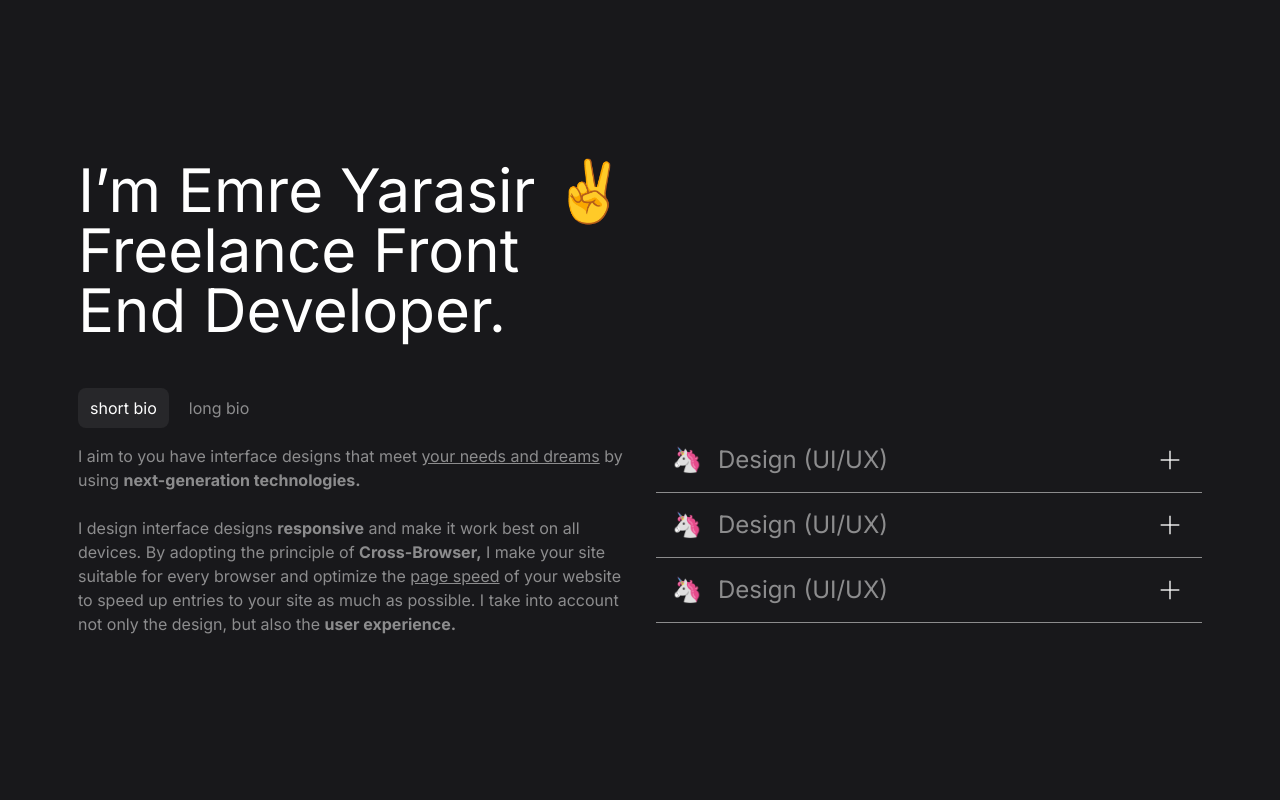
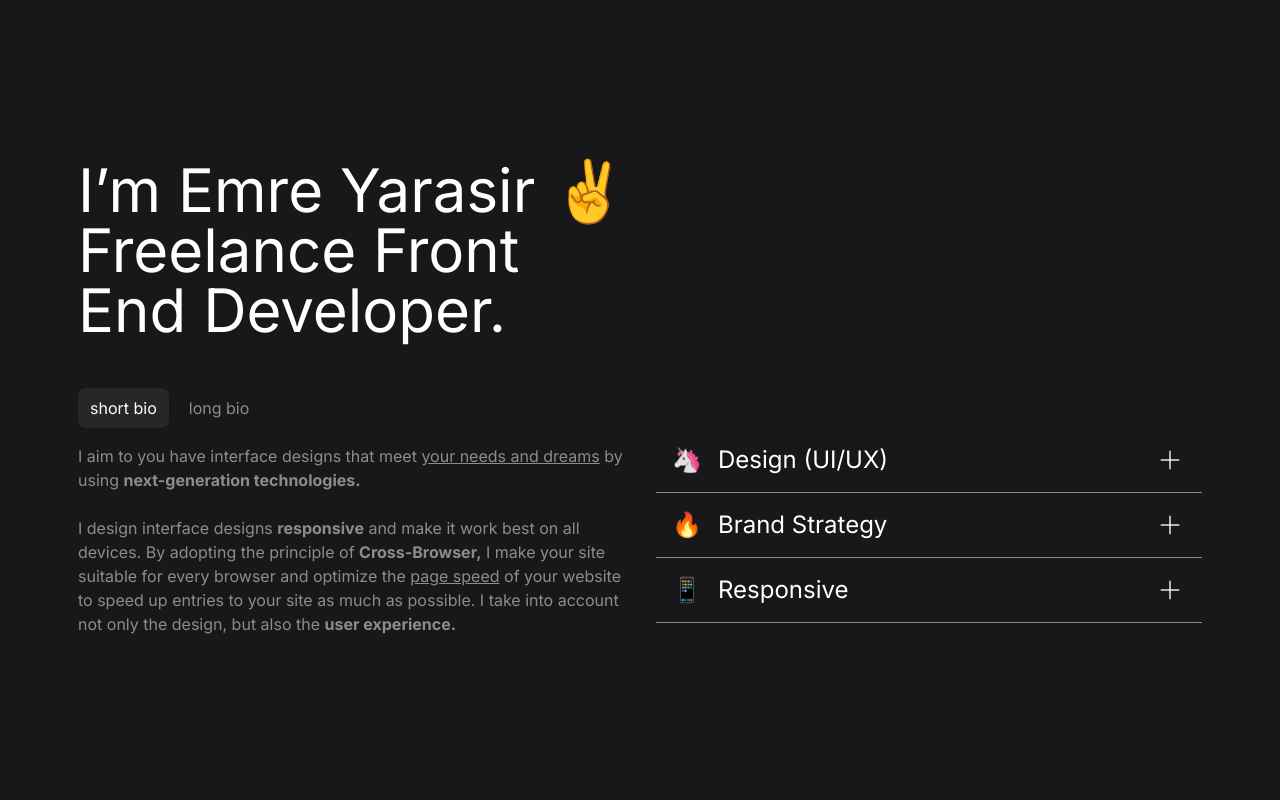
Before and after one commit to viowins/portfolio, a Vue app: page / in a window 1280 px wide. Shown: the top 800 px of the page. Built offline with nearby package versions, Linux system fonts and the light colour scheme.

Commit message:
second commit

```diff
--- a/src/components/Accordion.vue
+++ b/src/components/Accordion.vue
@@ -7,7 +7,7 @@
       >
         <div class="inline-flex items-center gap-4">
           <span>{{ emoji }}</span>
-          <div class="opacity-50">{{ title }}</div>
+          <div>{{ title }}</div>
         </div>
         <svg
           class="h-8 w-8"
--- a/src/components/Hero.vue
+++ b/src/components/Hero.vue
@@ -4,9 +4,9 @@ import Accordion from "./Accordion.vue";
 </script>
 
 <template>
-  <div class="w-full h-full lg:h-screen">
+  <div class="w-full h-full">
     <div
-      class="flex flex-col w-full h-full mt-12 md:mt-16 lg:mt-40 mb-16 md:mb-24 lg:mb-0"
+      class="flex flex-col w-full h-full mt-12 md:mt-16 lg:mt-40 mb-16 md:mb-24 lg:mb-44"
     >
       <div class="">
         <div>
@@ -19,27 +19,19 @@ import Accordion from "./Accordion.vue";
             <Bio />
           </div>
           <div class="relative w-full lg:w-6/12">
-            <div class="relative lg:absolute mt-10">
+            <div class="relative mt-10">
               <Accordion emoji="🦄" title="Design (UI/UX)"
-                >Lorem ipsum dolor sit amet consectetur adipisicing elit.
-                Consectetur, voluptatum reprehenderit facilis minima dicta
-                deleniti veritatis natus reiciendis ullam sunt harum distinctio
-                temporibus officiis! Nostrum natus reprehenderit voluptate
-                veritatis quos!</Accordion
+                >Increase the functionality of your website by prioritizing both
+                the interface and the user experience.</Accordion
               >
-              <Accordion emoji="🦄" title="Design (UI/UX)"
-                >Lorem ipsum dolor sit amet consectetur adipisicing elit.
-                Consectetur, voluptatum reprehenderit facilis minima dicta
-                deleniti veritatis natus reiciendis ullam sunt harum distinctio
-                temporibus officiis! Nostrum natus reprehenderit voluptate
-                veritatis quos!</Accordion
+              <Accordion emoji="🔥" title="Brand Strategy"
+                >Have a trendy and modern interface design by keeping your brand
+                strategies at the forefront.</Accordion
               >
-              <Accordion emoji="🦄" title="Design (UI/UX)"
-                >Lorem ipsum dolor sit amet consectetur adipisicing elit.
-                Consectetur, voluptatum reprehenderit facilis minima dicta
-                deleniti veritatis natus reiciendis ullam sunt harum distinctio
-                temporibus officiis! Nostrum natus reprehenderit voluptate
-                veritatis quos!</Accordion
+              <Accordion emoji="📱" title="Responsive"
+                >Provide a useful website for your users or customers by
+                optimizing on every device with your responsive website
+                interface.</Accordion
               >
             </div>
           </div>
--- a/src/components/Skills.vue
+++ b/src/components/Skills.vue
@@ -1,6 +1,6 @@
 <template>
-  <div class="mt-4 max-w-full w-full md:max-w-3xl mx-auto mb-4">
-    <h1 class="text-4xl text-center opacity-70 mb-6">My Skills</h1>
+  <div class="mt-4 lg:mt-0 max-w-full w-full md:max-w-3xl mx-auto mb-4">
+    <h1 class="text-4xl text-center mb-6">My Skills</h1>
     <div class="flex justify-center">
       <div class="w-full rounded-full mt-4 bg-zinc-800 p-1">
         <div class="relative flex items-center">
@@ -78,7 +78,11 @@
               that gives you the building blocks you need to build your React
               applications.</Card
             >
-            <Card title="Wordpress" setIcon="wordpress" setLevel="Intermediate"
+            <Card
+              class="h-[125px]"
+              title="Wordpress"
+              setIcon="wordpress"
+              setLevel="Intermediate"
               >WordPress is open source software you can use to create a
               beautiful website, blog, or app.</Card
             >
```
